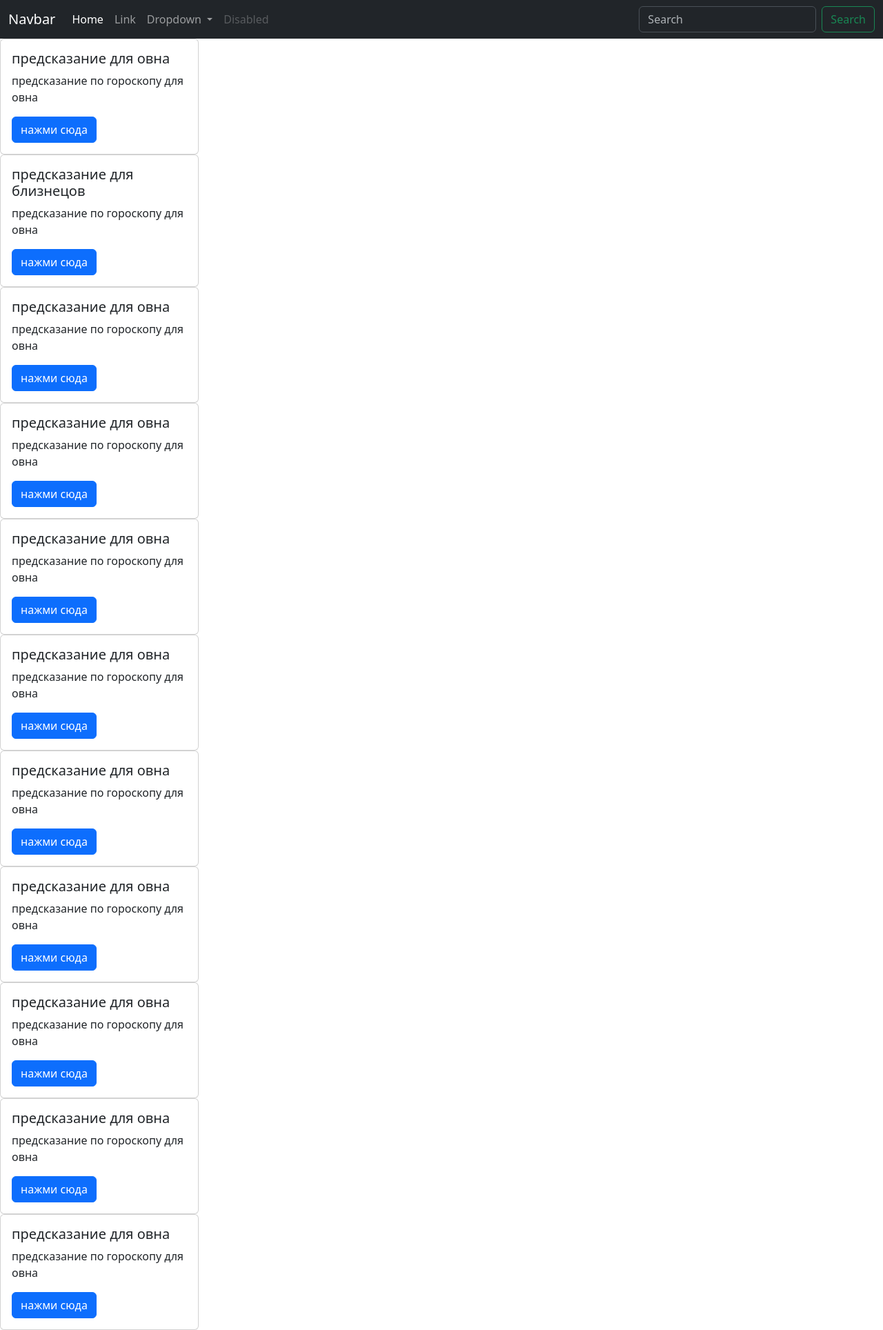
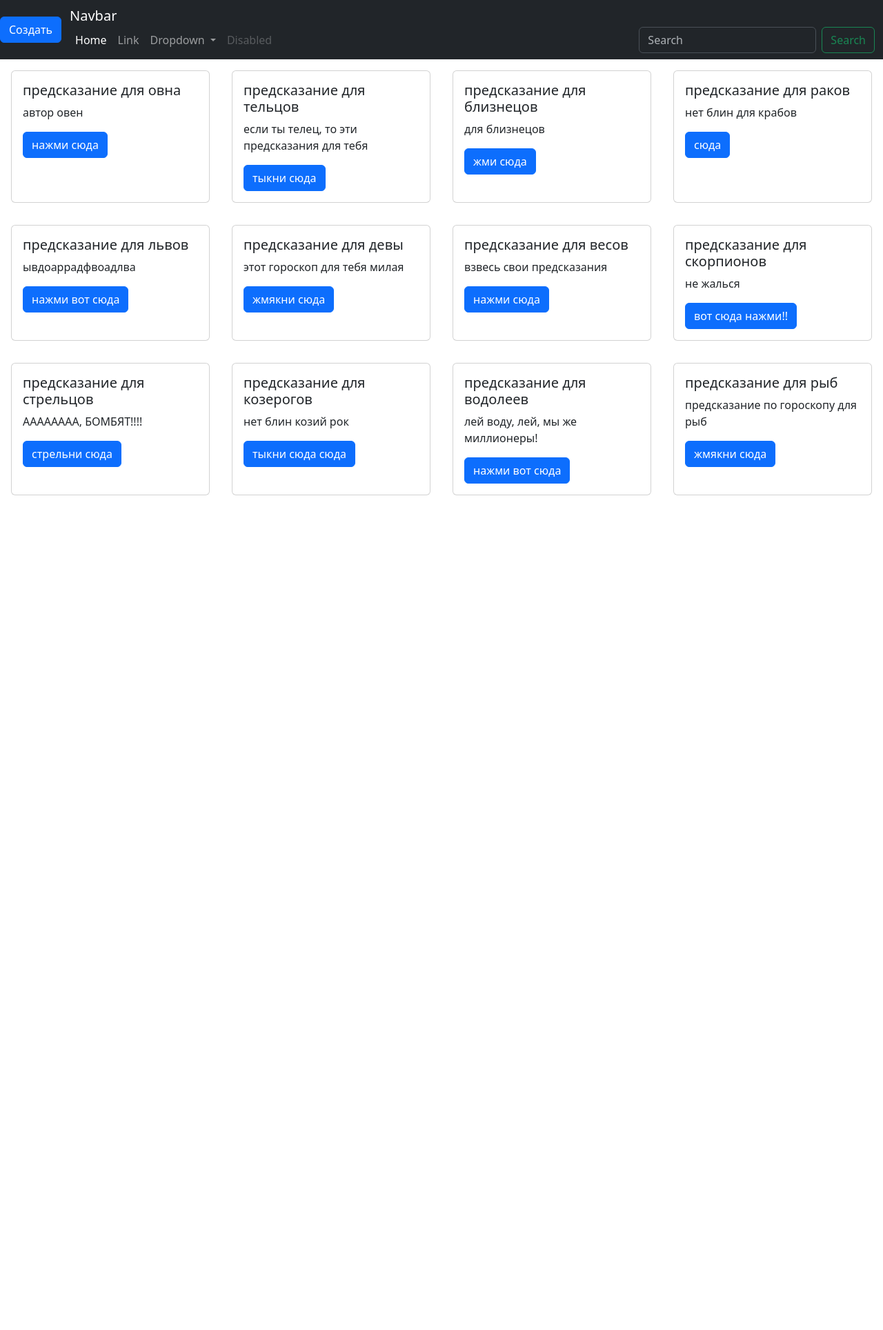
Before and after one commit to pavel12334123/-, a Django app: page / in a window 1280 px wide. Shown: the whole page at 69% size. After the commit the page ends 718 px from the top, so only its background shows below. Run offline with Django 4.2, Linux system fonts and the light colour scheme.

Commit message:
commit7914280374879012798417984794539843

```diff
--- a/гороскоп2009/templates/index.html
+++ b/гороскоп2009/templates/index.html
@@ -6,6 +6,11 @@
     <link href="https://cdn.jsdelivr.net/npm/bootstrap@5.3.0-alpha3/dist/css/bootstrap.min.css" rel="stylesheet" integrity="sha384-KK94CHFLLe+nY2dmCWGMq91rCGa5gtU4mk92HdvYe+M/SXH301p5ILy+dN9+nJOZ" crossorigin="anonymous">
 </head>
 <body><nav class="navbar navbar-expand-lg bg-dark text-white" data-bs-theme="dark">
+   <button class="navbar-toggler" type="button" data-bs-toggle="collapse" data-bs-target="#navbarSupportedContent" aria-controls="navbarSupportedContent" aria-expanded="false" aria-label="Toggle navigation">
+          <span class="navbar-toggler-icon"></span>
+        </button>
+        <div class="collapse navbar-collapse" id="navbarSupportedContent">
+          <a href="/product/add" type="button" class="btn btn-primary">Создать</a>
   <div class="container-fluid">
     <a class="navbar-brand" href="#">Navbar</a>
     <button class="navbar-toggler" type="button" data-bs-toggle="collapse" data-bs-target="#navbarSupportedContent" aria-controls="navbarSupportedContent" aria-expanded="false" aria-label="Toggle navigation">
@@ -41,96 +46,105 @@
     </div>
   </div>
 </nav>
-<div class="card" style="width: 18rem;">
+  <div class="d-flex flex-row flex-wrap justify-content-center">
+    <div class="card m-3" style="width: 18rem;">
       <img src="" class="card-img-top" alt="">
       <div class="card-body">
         <h5 class="card-title">предсказание для овна</h5>
-    <p class="card-text">предсказание по гороскопу для овна</p>
+        <p class="card-text">автор овен</p>
         <a href="predict/1" class="btn btn-primary">нажми сюда</a>
       </div>
     </div>
-<div class="card" style="width: 18rem;">
+    <div class="card m-3" style="width: 18rem;">
+      <img src="" class="card-img-top" alt="">
+      <div class="card-body">
+        <h5 class="card-title">предсказание для тельцов</h5>
+        <p class="card-text">если ты телец, то эти предсказания для тебя</p>
+        <a href="predict/2" class="btn btn-primary">тыкни сюда</a>
+      </div>
+    </div>
+    <div class="card m-3" style="width: 18rem;">
       <img src="" class="card-img-top" alt="">
       <div class="card-body">
         <h5 class="card-title">предсказание для близнецов</h5>
-    <p class="card-text">предсказание по гороскопу для овна</p>
-    <a href="predict/2" class="btn btn-primary">нажми сюда</a>
+        <p class="card-text">для близнецов</p>
+        <a href="predict/3" class="btn btn-primary">жми сюда</a>
       </div>
     </div>
-<div class="card" style="width: 18rem;">
+    <div class="card m-3" style="width: 18rem;">
       <img src="" class="card-img-top" alt="">
       <div class="card-body">
-    <h5 class="card-title">предсказание для овна</h5>
-    <p class="card-text">предсказание по гороскопу для овна</p>
-    <a href="#" class="btn btn-primary">нажми сюда</a>
+        <h5 class="card-title">предсказание для раков</h5>
+        <p class="card-text">нет блин для крабов</p>
+        <a href="predict/4" class="btn btn-primary">сюда</a>
       </div>
     </div>
-<div class="card" style="width: 18rem;">
+    <div class="card m-3" style="width: 18rem;">
       <img src="" class="card-img-top" alt="">
       <div class="card-body">
-    <h5 class="card-title">предсказание для овна</h5>
-    <p class="card-text">предсказание по гороскопу для овна</p>
-    <a href="#" class="btn btn-primary">нажми сюда</a>
+        <h5 class="card-title">предсказание для львов</h5>
+        <p class="card-text">ывдоаррадфвоадлва</p>
+        <a href="predict/5" class="btn btn-primary">нажми вот сюда</a>
       </div>
     </div>
-<div class="card" style="width: 18rem;">
+    <div class="card m-3" style="width: 18rem;">
       <img src="" class="card-img-top" alt="">
       <div class="card-body">
-    <h5 class="card-title">предсказание для овна</h5>
-    <p class="card-text">предсказание по гороскопу для овна</p>
-    <a href="#" class="btn btn-primary">нажми сюда</a>
+        <h5 class="card-title">предсказание для девы</h5>
+        <p class="card-text">этот гороскоп для тебя милая</p>
+        <a href="predict/6" class="btn btn-primary">жмякни сюда</a>
       </div>
     </div>
-<div class="card" style="width: 18rem;">
+    <div class="card m-3" style="width: 18rem;">
       <img src="" class="card-img-top" alt="">
       <div class="card-body">
-    <h5 class="card-title">предсказание для овна</h5>
-    <p class="card-text">предсказание по гороскопу для овна</p>
-    <a href="#" class="btn btn-primary">нажми сюда</a>
+        <h5 class="card-title">предсказание для весов</h5>
+        <p class="card-text">взвесь свои предсказания</p>
+        <a href="predict/7" class="btn btn-primary">нажми сюда</a>
       </div>
     </div>
-<div class="card" style="width: 18rem;">
+    <div class="card m-3" style="width: 18rem;">
       <img src="" class="card-img-top" alt="">
       <div class="card-body">
-    <h5 class="card-title">предсказание для овна</h5>
-    <p class="card-text">предсказание по гороскопу для овна</p>
-    <a href="#" class="btn btn-primary">нажми сюда</a>
+        <h5 class="card-title">предсказание для скорпионов</h5>
+        <p class="card-text">не жалься</p>
+        <a href="predict/8" class="btn btn-primary">вот сюда нажми!!</a>
       </div>
     </div>
-<div class="card" style="width: 18rem;">
+    <div class="card m-3" style="width: 18rem;">
       <img src="" class="card-img-top" alt="">
       <div class="card-body">
-    <h5 class="card-title">предсказание для овна</h5>
-    <p class="card-text">предсказание по гороскопу для овна</p>
-    <a href="#" class="btn btn-primary">нажми сюда</a>
+        <h5 class="card-title">предсказание для стрельцов</h5>
+        <p class="card-text">АААААААА, БОМБЯТ!!!!</p>
+        <a href="predict/9" class="btn btn-primary">стрельни сюда</a>
       </div>
     </div>
-<div class="card" style="width: 18rem;">
+    <div class="card m-3" style="width: 18rem;">
       <img src="" class="card-img-top" alt="">
       <div class="card-body">
-    <h5 class="card-title">предсказание для овна</h5>
-    <p class="card-text">предсказание по гороскопу для овна</p>
-    <a href="#" class="btn btn-primary">нажми сюда</a>
+        <h5 class="card-title">предсказание для козерогов</h5>
+        <p class="card-text">нет блин козий рок</p>
+        <a href="predict/10" class="btn btn-primary">тыкни сюда сюда</a>
+      </div>
+    </div><div class="card m-3" style="width: 18rem;">
+      <img src="" class="card-img-top" alt="">
+      <div class="card-body">
+        <h5 class="card-title">предсказание для водолеев</h5>
+        <p class="card-text">лей воду, лей, мы же миллионеры!</p>
+        <a href="predict/11" class="btn btn-primary">нажми вот сюда</a>
+      </div>
+    </div><div class="card m-3" style="width: 18rem;">
+      <img src="" class="card-img-top" alt="">
+      <div class="card-body">
+        <h5 class="card-title">предсказание для рыб</h5>
+        <p class="card-text">предсказание по гороскопу для рыб</p>
+        <a href="predict/12" class="btn btn-primary">жмякни сюда</a>
       </div>
     </div>
-<div class="card" style="width: 18rem;">
-  <img src="" class="card-img-top" alt="">
-  <div class="card-body">
-    <h5 class="card-title">предсказание для овна</h5>
-    <p class="card-text">предсказание по гороскопу для овна</p>
-    <a href="#" class="btn btn-primary">нажми сюда</a>
   </div>
-</div><div class="card" style="width: 18rem;">
-  <img src="" class="card-img-top" alt="">
-  <div class="card-body">
-    <h5 class="card-title">предсказание для овна</h5>
-    <p class="card-text">предсказание по гороскопу для овна</p>
-    <a href="#" class="btn btn-primary">нажми сюда</a>
+  <div class="container-fluid">
+          {% block content %}
+          {% endblock content %}
   </div>
-</div>
-
-
-
-
 </body>
 </html>
--- a/гороскоп2009/templates/prediction.html
+++ b/гороскоп2009/templates/prediction.html
@@ -13,10 +13,8 @@
               <a href="/product/edit/{{ id }}" class="btn btn-primary">Изменить</a>
               <a href="/product/delete/{{ id }}" class="btn btn-danger">Удалить</a>
                 <a href="/product/delete_submit/{{ id }}" class="btn btn-danger">Удалить1</a>
-
             </div>
         </li>
-
         {% endfor %}
     </ul>
 </body>
--- a/гороскоп2009/гороскоп2009/urls.py
+++ b/гороскоп2009/гороскоп2009/urls.py
@@ -5,6 +5,7 @@ urlpatterns = [
     path('', views.index),
     path('about/', views.index),
     path('sign/<name>/<to>/<end>', views.sign),
+    path('product/add', views.add_product),
     path('signs', views.sign),
     path('predict/<sign>', views.predict)
 ]
--- a/гороскоп2009/гороскоп2009/views.py
+++ b/гороскоп2009/гороскоп2009/views.py
@@ -1,5 +1,5 @@
 from django.http import HttpResponse
-from django.shortcuts import render
+from django.shortcuts import render, redirect
 from .models import Sign
 from .forms import ProductName
 from .models import Product, Predection, Sign
@@ -53,3 +53,22 @@ def predict(req, sign):
         if pre.sign.id == int(sign):
             out.append(pre)
     return render(req, "prediction.html", {'pre':out})
+
+def add_product(request):
+    if request.method == "POST":
+        try:
+            form = ProductName(request.POST)
+            if form.is_valid():
+                name = form['product_name'].value()
+                product = Product(name=name)
+                product.save()
+                return redirect("/")
+        except Exception as e:
+            form = ProductName(request.POST)
+            return render(request, "addProduct.html", {
+                'form': form,
+                'error_message': "такое имя занято"
+            })
+    else:
+        form = ProductName()
+        return render(request, "addProduct.html", {'form': form})
```
Also changed, not shown: гороскоп2009/templates/addProduct.html (added, +25 -0 lines), гороскоп2009/templates/predictions.html (added, +10 -0 lines). Lines whose indentation alone changed are shown as unchanged.
